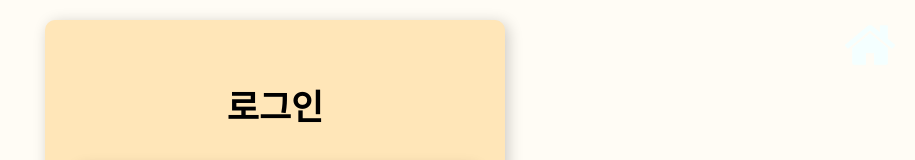
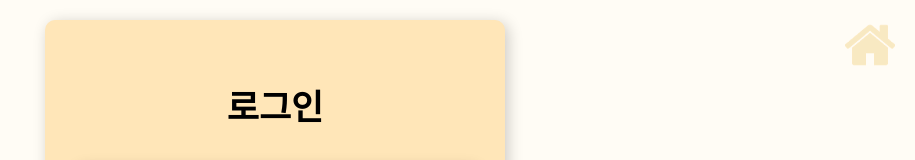
Before and after one commit to drug-prometheus/drug-master-frontend, a React (Create React App) app: page /login in a window 1280 px wide. Shown: the top 160 px of the page, without its empty margins (365-1280 px from the left). Built offline with nearby package versions, Linux system fonts and the light colour scheme.

Commit message:
feat(Pages) : home 이미지 생상 변경

```diff
--- a/src/Components/LoginPage.js
+++ b/src/Components/LoginPage.js
@@ -63,6 +63,7 @@ const HomeButton = styled.img`
     height: 50px;
     cursor: pointer;
     position: absolute;
+    filter: opacity(0.5) drop-shadow(0 0 0 #FCAB16);
     top: 20px;
     right: 20px;
 `;
--- a/src/Components/SignUpPage.js
+++ b/src/Components/SignUpPage.js
@@ -69,6 +69,7 @@ const HomeButton = styled.img`
     width: 50px;
     height: 50px;
     cursor: pointer;
+    filter: opacity(0.5) drop-shadow(0 0 0 #FCAB16);
     position: absolute;
     top: 20px;
     right: 20px;
```
